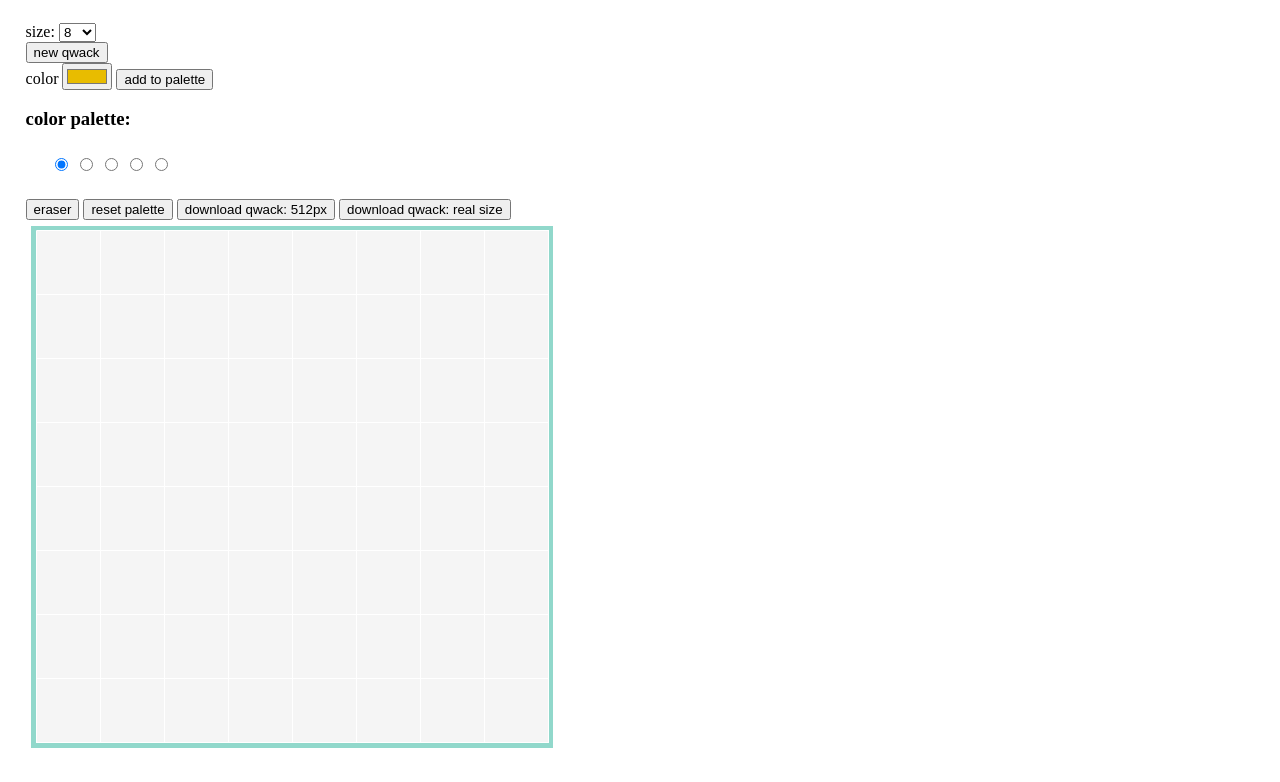
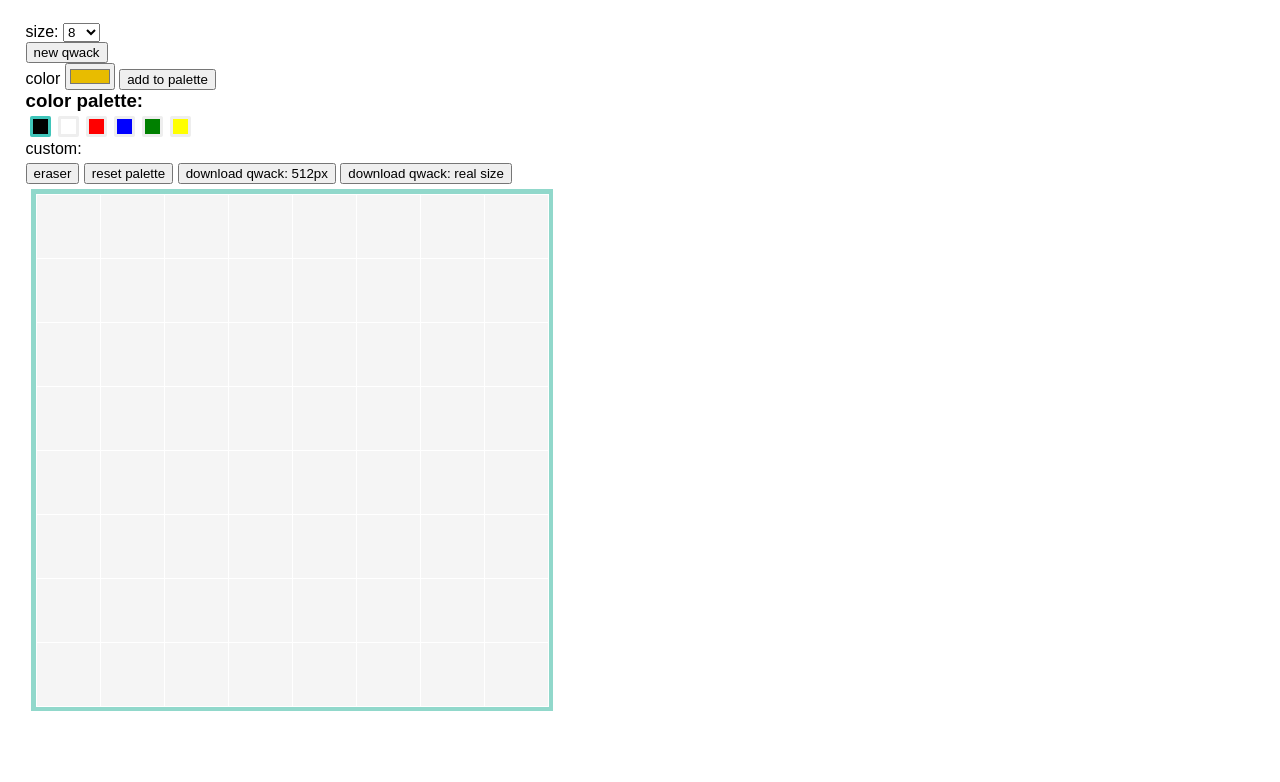
Before and after one commit to ValRoustit/Qwack.github.io, a plain HTML site: page index.html in a window 1280 px wide. Shown: the part 93-875 px from the top of the page. After the commit the page ends 838 px from the top, so only its background shows below. Drawn offline with Linux system fonts and the light colour scheme.

Commit message:
fix color radio button

```diff
--- a/css/main.css
+++ b/css/main.css
@@ -1,15 +1,29 @@
 h1 {
+    margin: 0;
+    top: 0;
+}
+h3 {
+    margin: 0;
+    top: 0;
+}
+
+p {
     margin: 0;
     top: 0;
 }
 
 body {
+    font-family: Arial, Helvetica, sans-serif;
     margin: 0;
 }
+
+/* --------------------------------- */
 
 .main {
     margin: 2%;
 }
+
+/* --------------------------------- */
 
 .logo {
     padding-bottom: 12px;
@@ -30,9 +44,18 @@ body {
     align-items: center;
 }
 
+/* --------------------------------- */
 
-#palette {
+.palette {
     position: relative;
+    display: flex;
+    padding-bottom: 5px;
+    align-content: flex-start;
+    justify-content: flex-start;
+    flex-direction: column;
+}
+
+.new-palette {
     display: flex;
     align-content: flex-start;
     align-items: center;
@@ -40,15 +63,65 @@ body {
     flex-wrap: wrap;
 }
 
-#palette input[type='radio'] {
-    /* display: none; */
+.fixed-palette {
+    display: flex;
+    align-content: flex-start;
+    align-items: center;
+    flex-direction: row;
+    flex-wrap: wrap;
 }
 
-#palette label {
-    border: 1px;
-    margin: 0 1px 0 0;
-    padding: 1px 25px;
+.container {
+    position: relative;
+    display: block;
+    cursor: pointer;
+    height: 20px;
+    width: 20px;
+    margin: 4px;
+    border-radius: 2px;
+    border-width: 3px;
 }
+
+.container input {
+    position: absolute;
+    opacity: 0;
+    cursor: pointer;
+}
+
+.checkmark {
+    position: absolute;
+    top: 0;
+    left: 0;
+    height: 15px;
+    width: 15px;
+    border-style: solid;
+    border-radius: 2px;
+    border-width: 3px;
+    border-color: rgb(238, 238, 238);
+    background-color: var(--color);
+}
+
+.container input:checked ~ .checkmark:after {
+    content: "";
+    position: absolute;
+    top: -3px;
+    left: -3px;
+    height: 15px;
+    width: 15px;
+    border-style: solid;
+    border-radius: 2px;
+    border-width: 3px;
+    border-color: rgb(64, 197, 186);
+}
+
+.container .checkmark:hover {
+    border-style: solid;
+    border-radius: 2px;
+    border-width: 4px;
+    border-color: rgb(64, 197, 71);
+}
+
+/* --------------------------------- */
 
 #drawing {
     position: relative;
--- a/index.html
+++ b/index.html
@@ -32,15 +32,36 @@
         </form>
 
         <h3>color palette:</h3>
-        <div id="palette" class="main">
-            <div id="fixed-palette">
-                <input type="radio" value="black" name="color-in-palette" style="background-color: black;" checked>
-                <input type="radio" value="white" name="color-in-palette" style="background-color: white;">
-                <input type="radio" value="red" name="color-in-palette" style="background-color: red;">
-                <input type="radio" value="blue" name="color-in-palette" style="background-color: blue;">
-                <input type="radio" value="green" name="color-in-palette" style="background-color: green;">
+        <div id="palette" class="palette">
+            <div id="fixed-palette" class="fixed-palette">
+                <label class="container" style="--color: black">
+                    <input type="radio" value="black" name="color-in-palette" checked>
+                    <span class="checkmark"></span>
+                </label>
+                <label class="container" style="--color: white">
+                    <input type="radio" value="white" name="color-in-palette">
+                    <span class="checkmark"></span>
+                </label>
+                <label class="container" style="--color: red">
+                    <input type="radio" value="red" name="color-in-palette">
+                    <span class="checkmark"></span>
+                </label>
+                <label class="container" style="--color: blue">
+                    <input type="radio" value="blue" name="color-in-palette">
+                    <span class="checkmark"></span>
+                </label>
+                <label class="container" style="--color: green">
+                    <input type="radio" value="green" name="color-in-palette">
+                    <span class="checkmark"></span>
+                </label>
+                <label class="container" style="--color: yellow">
+                    <input type="radio" value="yellow" name="color-in-palette">
+                    <span class="checkmark"></span>
+                </label>
             </div>
-            <div id="new-palette"></div>
+            <P>custom:</P>
+            <div id="new-palette" class="new-palette">
+            </div>
         </div>
 
         <div>
--- a/js/app.js
+++ b/js/app.js
@@ -127,24 +127,24 @@ const handleNewColor = function(event) {
     handleSelectColor();
 }
 
-const createLabel = function(color) {
+const createColorItem = function(color) {
     const newLabel = document.createElement("label");
-    newLabel.setAttribute("for",color.id);
-    newLabel.setAttribute("class","primary");
-    newLabel.style = `background-color: ${color.value}`;
-    return newLabel;
-}
+    const newColor = document.createElement("input");
+    const newSpan = document.createElement("span");
 
-const createColorItem = function(color) {
-    const newColor = document.createElement("input");
+    newLabel.setAttribute("class", "container");
+    newLabel.setAttribute("style", `--color: ${color.value}`);
+
     newColor.type = "radio";
-    newColor.class = "colors-in-palette"
     newColor.value = color.value;
     newColor.name = "color-in-palette";
     newColor.checked = "true";
-    newColor.style = `background-color: ${color.value}`;
 
-    return newColor;
+    newSpan.setAttribute("class", "checkmark");
+    newLabel.appendChild(newColor);
+    newLabel.appendChild(newSpan);
+
+    return newLabel;
 }
 
 const handleSelectColor = function() {
```
